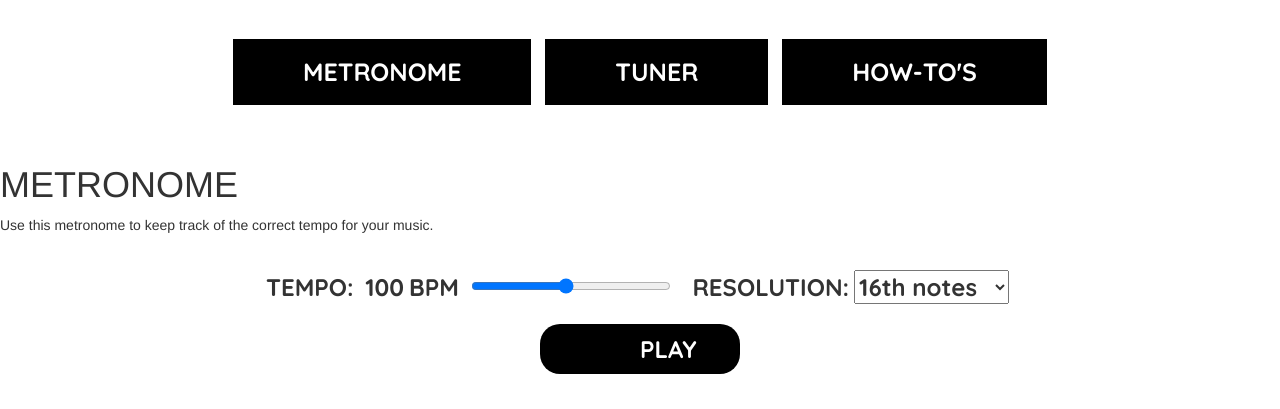
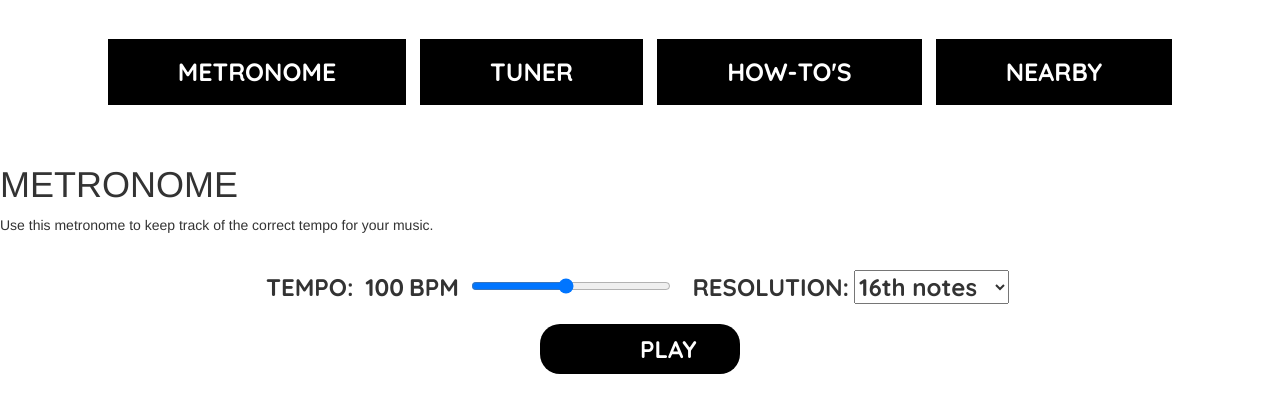
Before and after one commit to niazpour/willCodeForFood, a Python web app: template templates/display.html in a window 1280 px wide; the page is wider, and only the part inside the window is pictured. Shown: the part 616-1025 px from the top of that part. Run offline with Jinja, Linux system fonts and the light colour scheme; the template is opened without the code that fills it, so the values that code supplies are empty; some libraries are stand-ins or nearby versions.

Commit message:
I added the button for map

```diff
--- a/css/style.css
+++ b/css/style.css
@@ -153,6 +153,23 @@
     stroke: none;
     font-weight: bold;
 }
+.mapButton{
+  background-color: #000000;
+    border: none;
+    color: white;
+    padding: 15px 70px;
+    text-align: center;
+    text-decoration: none;
+    display: center;
+    font-size: 25px;
+    transition: all .5s;
+    cursor:pointer;
+    margin:5px;
+    font-family:'Quicksand', sans-serif;
+    position: relative;
+    stroke: none;
+    font-weight: bold;
+}
 .learnins{
   text-align:center;
   padding:15px;
--- a/templates/display.html
+++ b/templates/display.html
@@ -77,6 +77,7 @@
       <button type = "button" class = "metronome"><span>METRONOME</span></button>
       <button  class = "tuner" type="button"><span>TUNER</span></button>
       <button  class = "how" type="button"><span>HOW-TO'S</span></button>
+      <button class="mapButton" type="button"><span>NEARBY</span></button>
     </div>
     <br>
 
@@ -142,6 +143,12 @@
   <br>
   <br>
   <br>
+
+  <div>
+      <h1>Places to Learn</h1>
+      <div id="map"></div>
+  </div>
+
   <script src="https://ajax.googleapis.com/ajax/libs/jquery/1.11.2/jquery.min.js"></script>
   <script src="https://maxcdn.bootstrapcdn.com/bootstrap/3.3.2/js/bootstrap.min.js"></script>
 </body>
```
